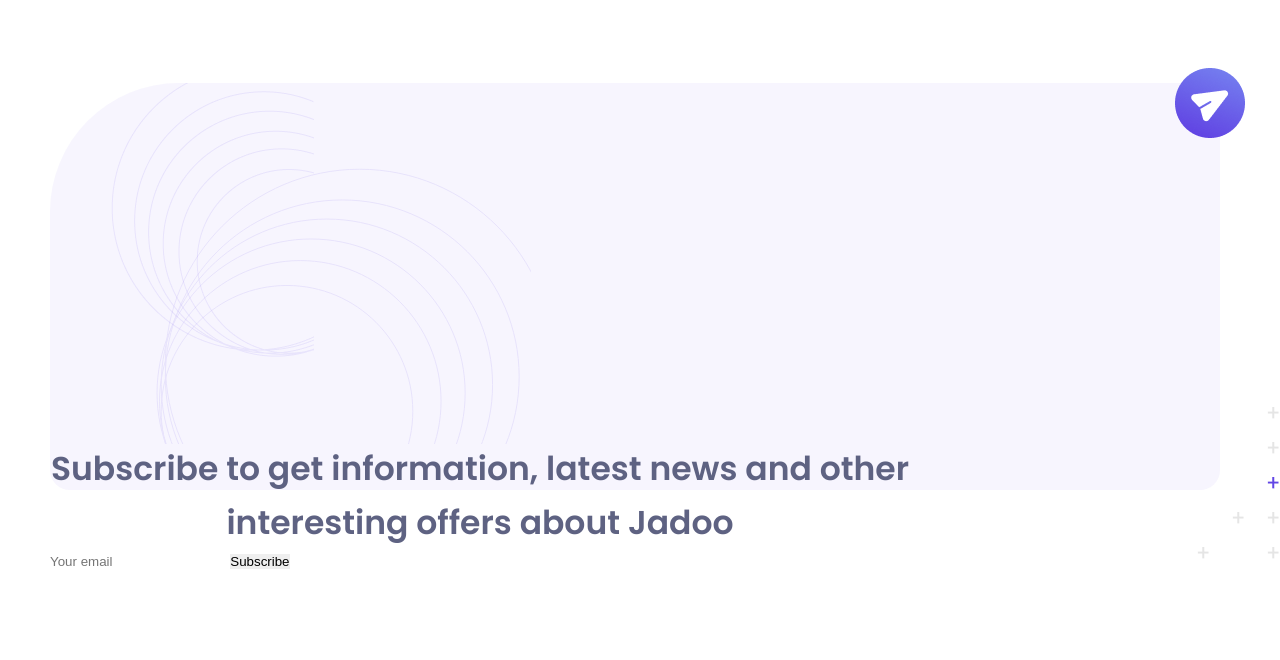
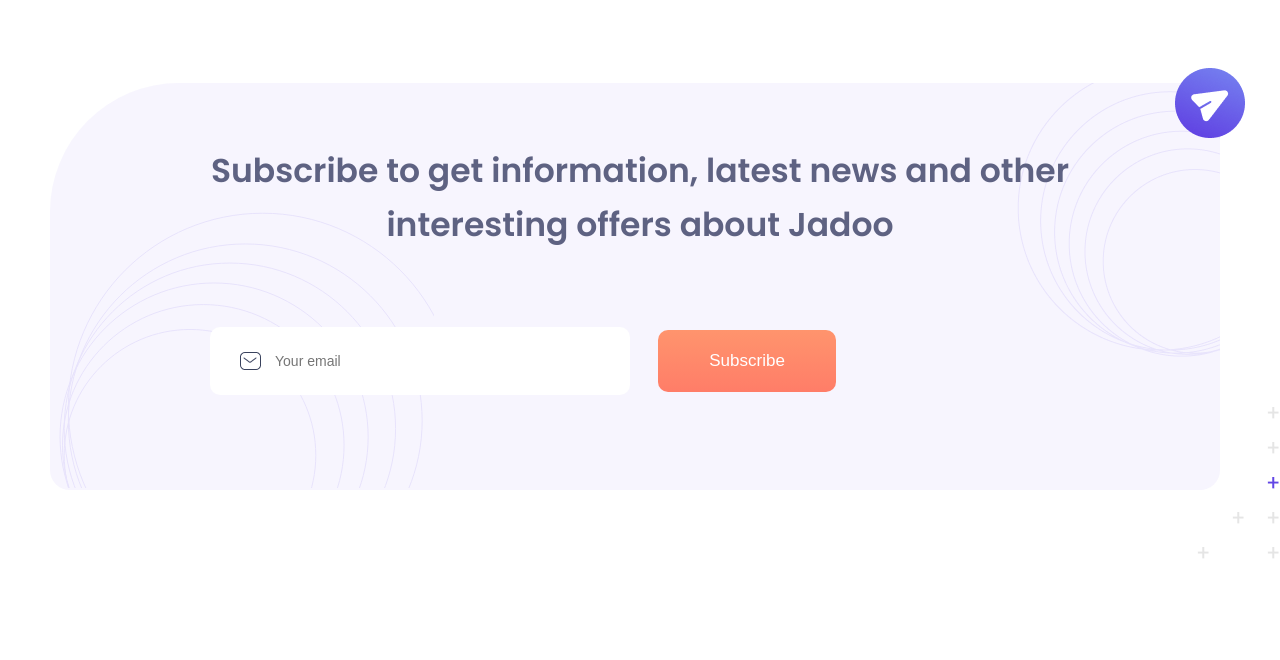
Before and after one commit to Froshyn/travel-Jadoo, a plain HTML site: page index.html in a window 1280 px wide. Shown: the part 2327-2987 px from the top of the page. Drawn offline with nearby package versions, Linux system fonts and the light colour scheme; a web font is replaced by a local one.

Commit message:
Update main.css

```diff
--- a/css/main.css
+++ b/css/main.css
@@ -605,9 +605,7 @@ body{
     padding-bottom: 96px;
     padding-top: 124px;
 }
-.subscribe{
 
-}
 
 .plusfon{
     position: absolute;
@@ -636,28 +634,69 @@ body{
     margin-left: 10px;
 }
 
+.eclipceleft{
+    position: absolute;
+    left: -97px;
+    top: 44px;
+}
+
+.ecliseRight{
+    position: absolute;
+    right: 0px;
+    top: 0px;
+}
+
+
 .formsSubscr{
     position: absolute;
+    left: 160px;
+    bottom: 95px;
 }
-.eclipceleft{
-    position: absolute;
-    left: 906;
-    top: 0;
+
+.forms{
 }
+
+.formsSubscr__iner{
+    display: flex;
+    flex-direction: column ;
+    align-items:center;
+}
+
 .subscribeContTitle{
     justify-content: center;
-    text-align: center;
     width: 860px;
     right: 250px;
     align-items:center;
-    flex-direction: column ;
     font-size: 33px;
     line-height: 164%;
     text-align: center;
     color: #5e6282;
-    /* margin-top: 80px; */
+    margin-bottom: 75px;
 }
 
+.subEmail{
+    border-radius: 10px;
+    width: 420px;
+    height: 68px;
+    font-size: 14px;
+    color: #39425d;
+    margin-right: 25px;
+    padding-left: 65px;
+    background-image: url('../img/emilicon.png');
+    background-repeat: no-repeat;
+    background-position-x: 30px;
+    background-position-y: 25px;
+}
+
+
+.subSubmit{
+    background:linear-gradient(180deg, #ff946d 0%, #ff7d68 100%);
+    font-size: 17px;
+    text-align: center;
+    color: #fff;
+    padding: 21px 51px;
+    border-radius:10px;
+}
 
 
 
```
